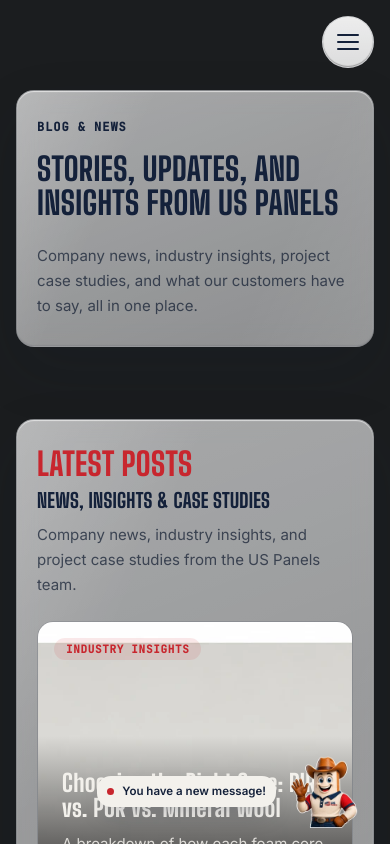
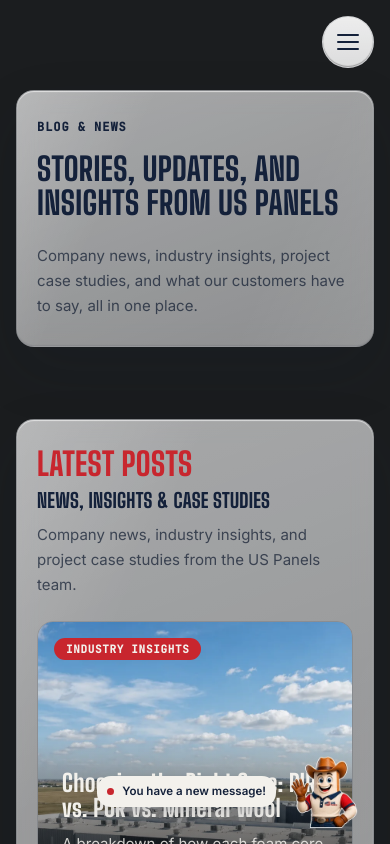
Before and after one commit to Harvestpanels/US-Panels-frontend, a React (Vite) app: page /blog in a window 390 px wide. Shown: the top 844 px of the page. Built offline with nearby package versions, Linux system fonts and the light colour scheme.

Commit message:
update responsive screen

```diff
--- a/src/data/blog.js
+++ b/src/data/blog.js
@@ -1,8 +1,8 @@
 import facilityImg from "../assets/images/General/US Panels Facility2.webp";
-import flatProfileImg from "../assets/images/Sections/Panel Profiles/Flat Panel Profile.webp";
+import industrialBuildingImg from "../assets/images/Sections/Building Envelope/Industrial.webp";
 import coldStorageImg from "../assets/images/Sections/Cold Storage/Cold Storage - Exterior Panels.webp";
 import photoGalleryImg from "../assets/images/Sections/Photo Gallery/PG5.webp";
-import embossedProfileImg from "../assets/images/Sections/Panel Profiles/Embossed Panel Profile.webp";
+import commercialBuildingImg from "../assets/images/Sections/Building Envelope/Commercial.webp";
 import pebWallRoofImg from "../assets/images/Sections/Pre-Engineered Metal Buildings/Pre-engineered metal buildings - Wall & Roof Panels.webp";
 
 // Placeholder editorial content for the Blog page — no CMS/backend exists
@@ -25,7 +25,7 @@ export const BLOG_POSTS = [
     title: "Choosing the Right Core: PIR vs. PUR vs. Mineral Wool",
     date: "2026-05-18",
     excerpt: "A breakdown of how each foam core performs on fire rating, thermal efficiency, and cost, so you can match the right one to your project's requirements.",
-    image: flatProfileImg,
+    image: industrialBuildingImg,
   },
   {
     category: "Case Study",
@@ -46,7 +46,7 @@ export const BLOG_POSTS = [
     title: "New Embossed Panel Finish Now Available",
     date: "2026-03-21",
     excerpt: "A textured, imperfection-hiding finish joins our standard Box and Flat face profiles, now available across the full panel lineup.",
-    image: embossedProfileImg,
+    image: commercialBuildingImg,
   },
   {
     category: "Case Study",
--- a/src/pages/BlogPage.css
+++ b/src/pages/BlogPage.css
@@ -155,8 +155,8 @@
   font-weight: 700;
   letter-spacing: 0.06em;
   text-transform: uppercase;
-  color: var(--hp-red);
-  background: rgba(var(--hp-red-rgb), 0.1);
+  color: var(--hp-cream);
+  background: var(--hp-red);
   border-radius: 999px;
   padding: 4px 12px;
   margin-bottom: 14px;
```
